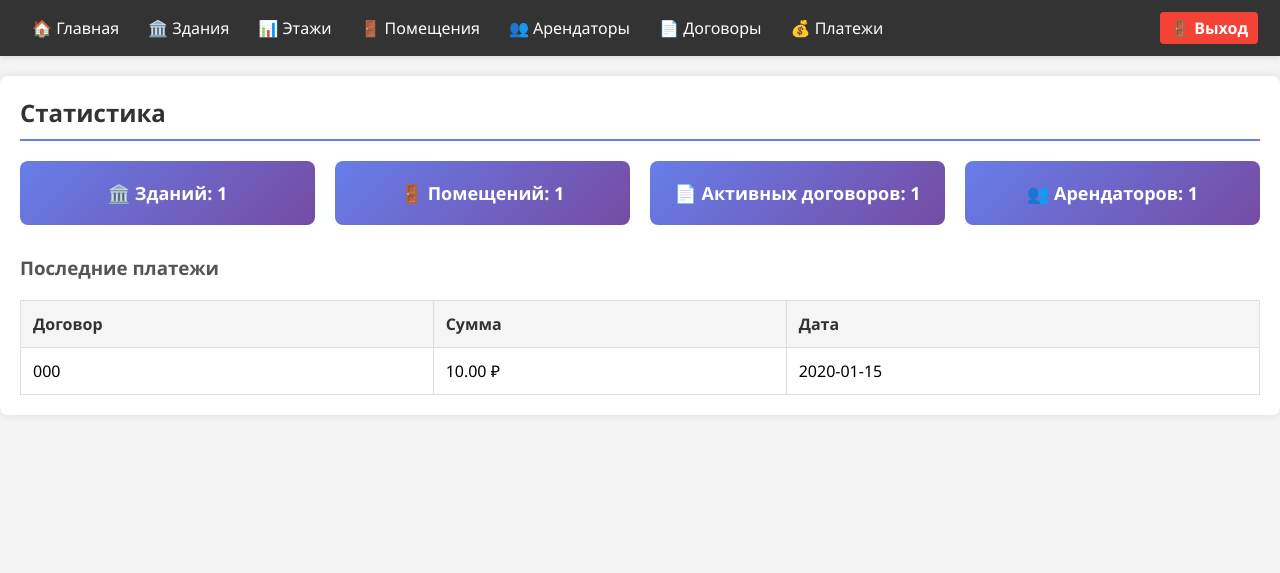
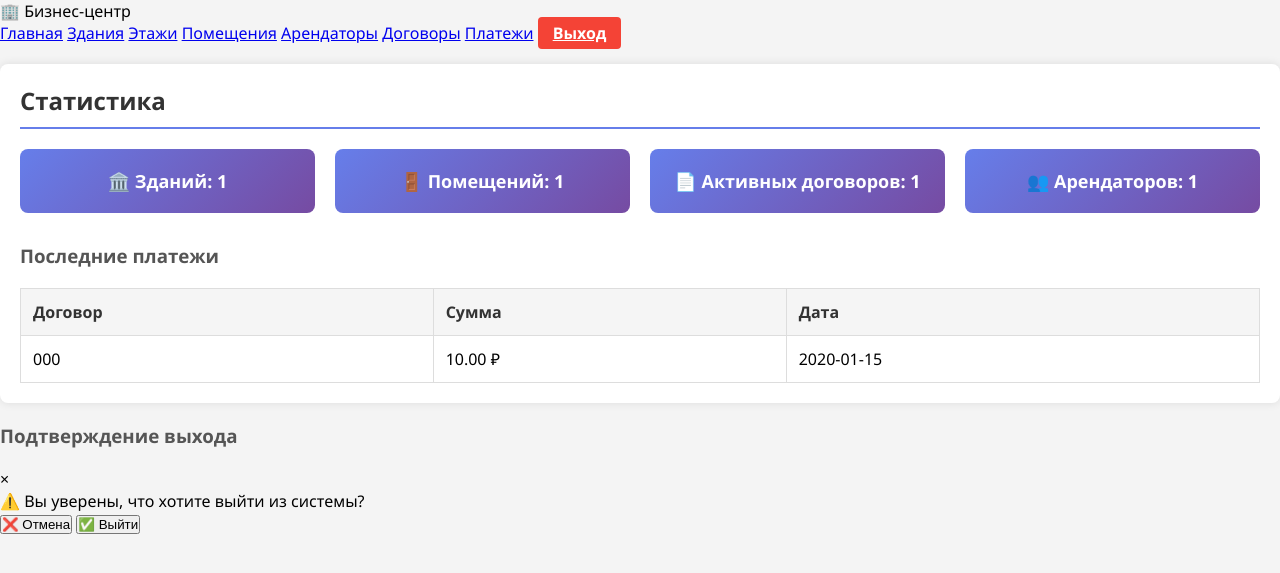
Before and after one commit to Dmitrij-Vi/php_interface, a PHP site: page / in a window 1280 px wide. Shown: the top 573 px of the page. Run offline with PHP 8.4, Linux system fonts and the light colour scheme; the visitor is signed in with stand-in values (Sample User, id 1); tables that the repository leaves empty hold one stand-in row (values such as "Sample post").

Commit message:
Update index.php

```diff
--- a/vikanovbd/index.php
+++ b/vikanovbd/index.php
@@ -17,18 +17,21 @@
 <html>
 <head><title>Дашборд</title><link rel="stylesheet" href="style.css"></head>
 <body>
-<div class="menu">
-    <div class="menu-left">
-        <a href="index.php">🏠 Главная</a>
-        <a href="buildings.php">🏛️ Здания</a>
-        <a href="floors.php">📊 Этажи</a>
-        <a href="rooms.php">🚪 Помещения</a>
-        <a href="tenants.php">👥 Арендаторы</a>
-        <a href="contracts.php">📄 Договоры</a>
-        <a href="payments.php">💰 Платежи</a>
+<div class="header">
+    <div class="navbar">
+        <div class="logo">
+            🏢 <span>Бизнес-центр</span>
         </div>
-    <div class="menu-right">
-        <a href="logout.php" class="logout-btn">🚪 Выход</a>
+        <div class="nav-menu">
+            <a href="index.php" class="nav-link active">Главная</a>
+            <a href="buildings.php" class="nav-link">Здания</a>
+            <a href="floors.php" class="nav-link">Этажи</a>
+            <a href="rooms.php" class="nav-link">Помещения</a>
+            <a href="tenants.php" class="nav-link">Арендаторы</a>
+            <a href="contracts.php" class="nav-link">Договоры</a>
+            <a href="payments.php" class="nav-link">Платежи</a>
+            <a href="#" class="nav-link logout-btn" onclick="showLogoutModal(event)">Выход</a>
+        </div>
     </div>
 </div>
 <div class="container">
@@ -41,8 +44,11 @@
         <div>👥 Арендаторов: <?php echo $total_tenants; ?></div>
     </div>
     <h3>Последние платежи</h3>
-    <table border="1" cellpadding="8">
+    <table>
+        <thead>
             <tr><th>Договор</th><th>Сумма</th><th>Дата</th></tr>
+        </thead>
+        <tbody>
             <?php foreach ($recent as $r): ?>
             <tr>
                 <td><?php echo htmlspecialchars($r['contract_number']); ?></td>
@@ -50,7 +56,53 @@
                 <td><?php echo htmlspecialchars($r['payment_date']); ?></td>
             </tr>
             <?php endforeach; ?>
+        </tbody>
     </table>
 </div>
+
+<!-- Модальное окно подтверждения выхода -->
+<div id="logoutModal" class="modal">
+    <div class="modal-content">
+        <div class="modal-header">
+            <h3>Подтверждение выхода</h3>
+            <span class="modal-close" onclick="closeLogoutModal()">&times;</span>
+        </div>
+        <div class="modal-body">
+            <p>⚠️ Вы уверены, что хотите выйти из системы?</p>
+        </div>
+        <div class="modal-footer">
+            <button class="modal-btn modal-btn-cancel" onclick="closeLogoutModal()">❌ Отмена</button>
+            <button class="modal-btn modal-btn-confirm" onclick="confirmLogout()">✅ Выйти</button>
+        </div>
+    </div>
+</div>
+
+<script>
+function showLogoutModal(event) {
+    event.preventDefault();
+    document.getElementById('logoutModal').style.display = 'block';
+}
+
+function closeLogoutModal() {
+    document.getElementById('logoutModal').style.display = 'none';
+}
+
+function confirmLogout() {
+    window.location.href = 'logout.php';
+}
+
+window.onclick = function(event) {
+    var modal = document.getElementById('logoutModal');
+    if (event.target == modal) {
+        modal.style.display = 'none';
+    }
+}
+
+document.addEventListener('keydown', function(event) {
+    if (event.key === 'Escape') {
+        closeLogoutModal();
+    }
+});
+</script>
 </body>
 </html>
```
Lines whose indentation alone changed are shown as unchanged.
